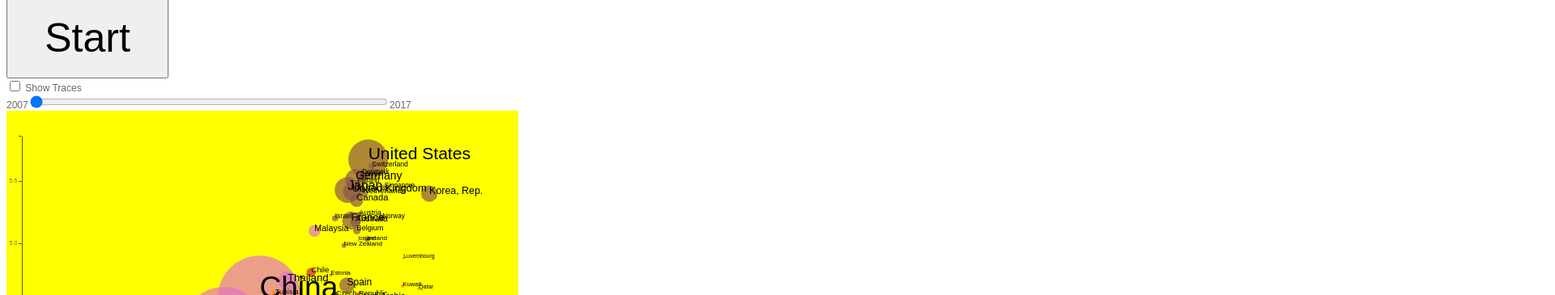
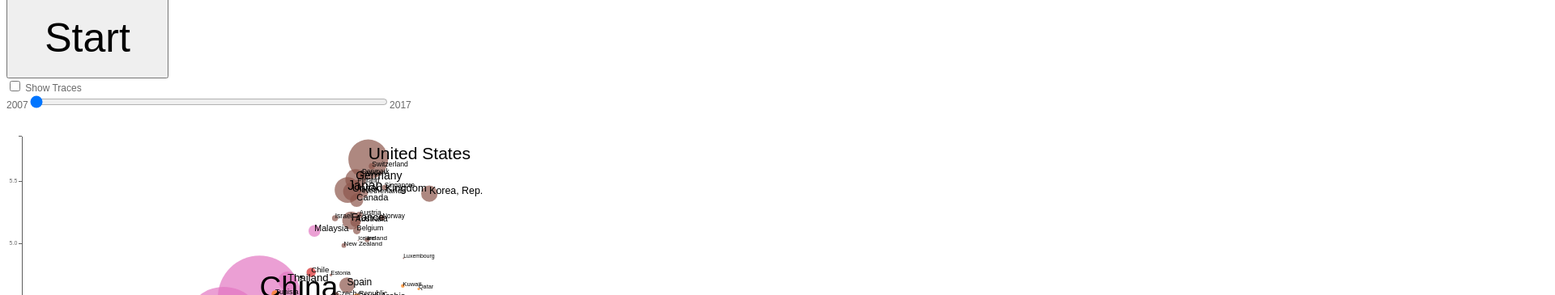
Before and after one commit to benjaminhowarth/ChannellingHans, a plain HTML site: page index.html in a window 1280 px wide. Shown: the part 63-428 px from the top of the page at 81% size, 1920 px wide, since content can reach past the window. Drawn offline with nearby package versions, Linux system fonts and the light colour scheme.

Commit message:
chart is working

```diff
--- a/index.css
+++ b/index.css
@@ -3,6 +3,21 @@ body {
 	font-size: 12px;
 	color: #696969;
 }
+
+
+
+#Graph {
+
+    float: left;
+
+}
+
+
+
+
+
+
+
 
 .axis path,
 .axis line {
@@ -70,6 +85,8 @@ body {
 	stroke-opacity: 0.5;
 	stroke-width: 1.25px;
 }
+
+
 #secondChart{
     display: inline-block;
     width: 100%;
@@ -99,6 +116,7 @@ body {
 	overflow: hidden;
 }
 */
+
 .svg-container {
     display: inline-block;
     position: relative;
@@ -106,6 +124,13 @@ body {
     vertical-align: top;
     overflow: hidden;
 }
+/*
+#Charts {
+
+    float: left;
+
+*/
+/*
 
 .svg-container2 {
     display: inline-block;
@@ -115,6 +140,7 @@ body {
     vertical-align: top;
     overflow: hidden;
 }
+*/
 
 .svg-content {
     display: inline-block;
@@ -124,9 +150,14 @@ body {
 
 }
 
+/*
+
 svg{
     background: yellow;
 }
+*/
+/*
+
 
 
 #secondChart{
@@ -136,3 +167,6 @@ svg{
 secondChart{
     background: grey;
 }
+*/
+
+*/
--- a/js/comparisonChart.js
+++ b/js/comparisonChart.js
@@ -15,7 +15,7 @@ var barPadding = 26;
 var compChart = d3.select("div#container2")
     .append("svg")
         .attr("preserveAspectRatio", "xMinYMin meet")
-        .attr("viewBox", "-100 -50 1000 1000")
+        .attr("viewBox", "-30 -50 1000 1000")
         .classed("svg_content", true)
     .attr("id", "secondChart")
     .attr("z-index", 10);
```
